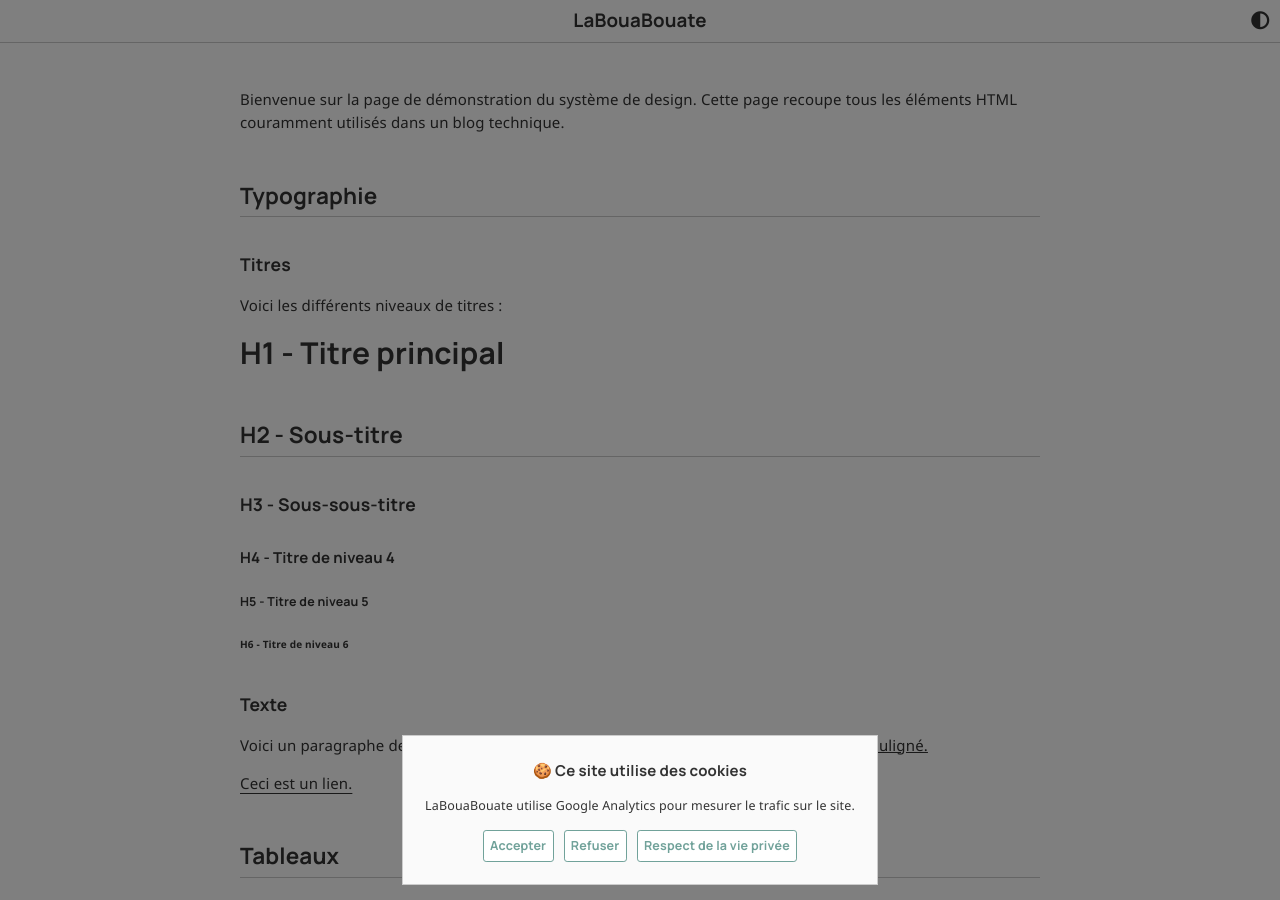
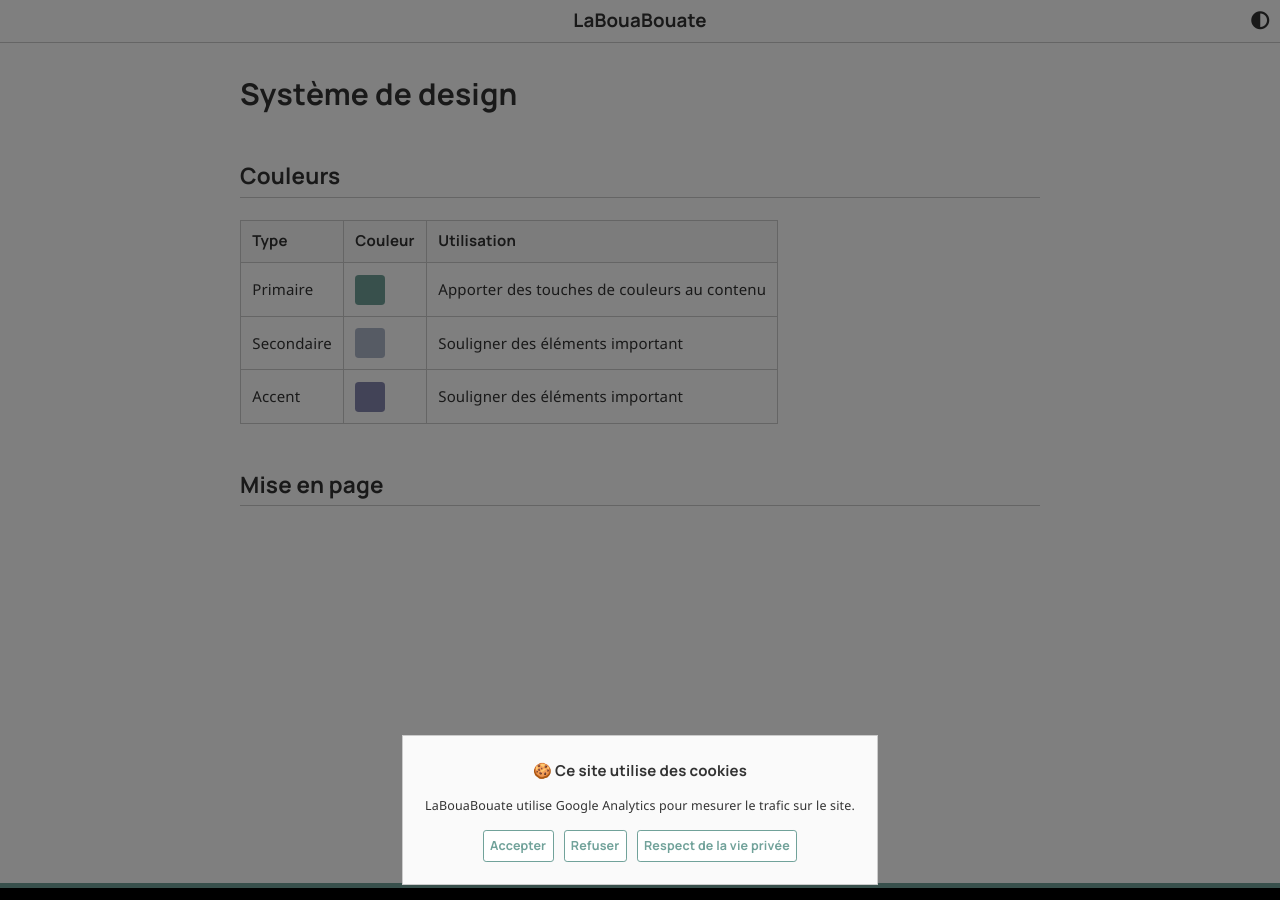
Before and after one commit to leobouard/leobouard.github.io, a Jekyll site: the page built from _pages/designsystem.html, in a window 1280 px wide and 900 px high. Built offline with Jekyll 4.4.1, drawn with Linux system fonts in a browser that asks for light colours; nearby versions of some CDN libraries; some web fonts are replaced; some of the changed text lies outside the part shown.

Commit message:
Update designsystem.html

```diff
--- a/_pages/designsystem.html
+++ b/_pages/designsystem.html
@@ -4,76 +4,35 @@ title: "Système de design"
 description: "Page de contrôle du système de design"
 ---
 
-<p>Bienvenue sur la page de démonstration du système de design. Cette page recoupe tous les éléments HTML couramment
-    utilisés dans un blog technique.</p>
+<h1>Système de design</h1>
 
-<h2>Typographie</h2>
-<h3>Titres</h3>
-<p>Voici les différents niveaux de titres :</p>
-<h1>H1 - Titre principal</h1>
-<h2>H2 - Sous-titre</h2>
-<h3>H3 - Sous-sous-titre</h3>
-<h4>H4 - Titre de niveau 4</h4>
-<h5>H5 - Titre de niveau 5</h5>
-<h6>H6 - Titre de niveau 6</h6>
+<h2>Couleurs</h2>
 
-<h3>Texte</h3>
-<p>Voici un paragraphe de texte. <span style="font-weight: bold;">Ce texte est en gras.</span> <span
-        style="font-style: italic;">Ce texte est en italique.</span> <span style="text-decoration: underline;">Ce texte
-        est souligné.</span></p>
-<p><a href="#">Ceci est un lien.</a></p>
-
-<h2>Tableaux</h2>
 <table>
     <thead>
         <tr>
-            <th>Colonne 1</th>
-            <th>Colonne 2</th>
-            <th>Colonne 3</th>
+            <th>Type</th>
+            <th>Couleur</th>
+            <th>Utilisation</th>
         </tr>
     </thead>
     <tbody>
         <tr>
-            <td>Donnée 1</td>
-            <td>Donnée 2</td>
-            <td>Donnée 3</td>
+            <td>Primaire</td>
+            <td><div style="width: 2em; height: 2em; background: var(--primary); border-radius: 0.25em;"></div></td>
+            <td>Apporter des touches de couleurs au contenu</td>
         </tr>
         <tr>
-            <td>Donnée 4</td>
-            <td>Donnée 5</td>
-            <td>Donnée 6</td>
+            <td>Secondaire</td>
+            <td><div style="width: 2em; height: 2em; background: var(--secondary); border-radius: 0.25em;"></div></td>
+            <td>Souligner des éléments important</td>
+        </tr>
+        <tr>
+            <td>Accent</td>
+            <td><div style="width: 2em; height: 2em; background: var(--accent); border-radius: 0.25em;"></div></td>
+            <td>Souligner des éléments important</td>
         </tr>
     </tbody>
 </table>
 
-<h2>Blockquotes</h2>
-<blockquote>
-    "Ceci est une citation. Les blockquotes sont souvent utilisés pour mettre en avant des citations ou des extraits
-    importants."
-</blockquote>
-
-<h2>Code Blocks</h2>
-<pre><code class="language-html">
-  <!-- Exemple de code HTML -->
-  <div class="example">
-    <p>Ceci est un exemple de code HTML.</p>
-  </div>
-    </code></pre>
-
-<h2>Listes</h2>
-<h3>Liste non ordonnée</h3>
-<ul>
-    <li>Élément 1</li>
-    <li>Élément 2</li>
-    <li>Élément 3</li>
-</ul>
-<h3>Liste ordonnée</h3>
-<ol>
-    <li>Élément 1</li>
-    <li>Élément 2</li>
-    <li>Élément 3</li>
-</ol>
-
-<h2>Boutons</h2>
-<button type="button">Bouton primaire</button>
-<button type="button" class="secondary">Bouton secondaire</button>
+<h2>Mise en page</h2>
```
